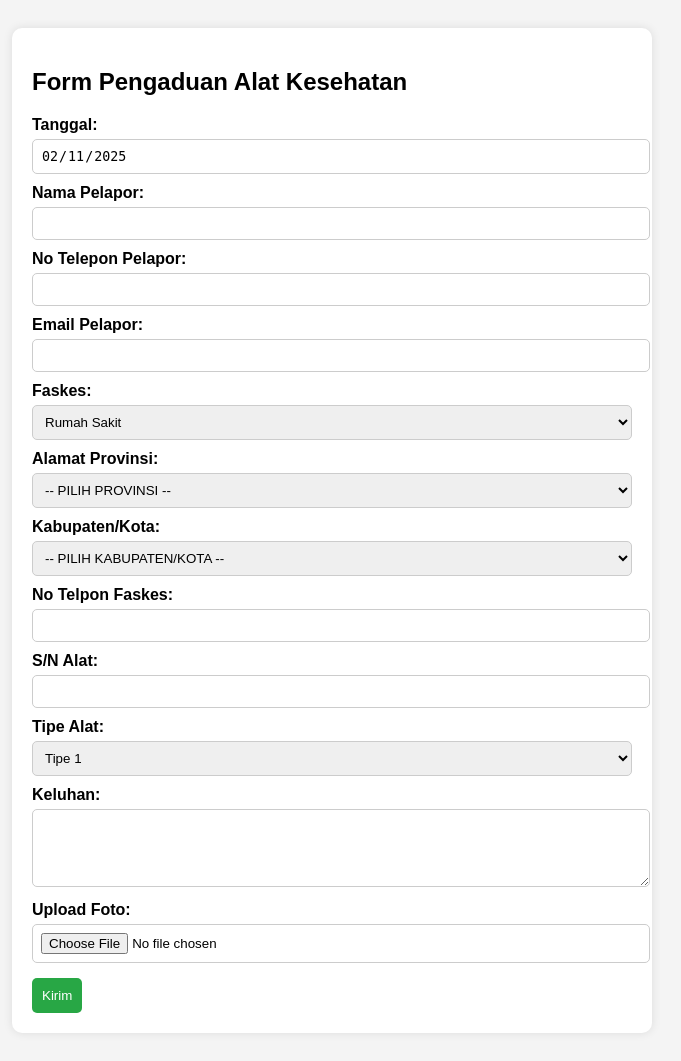
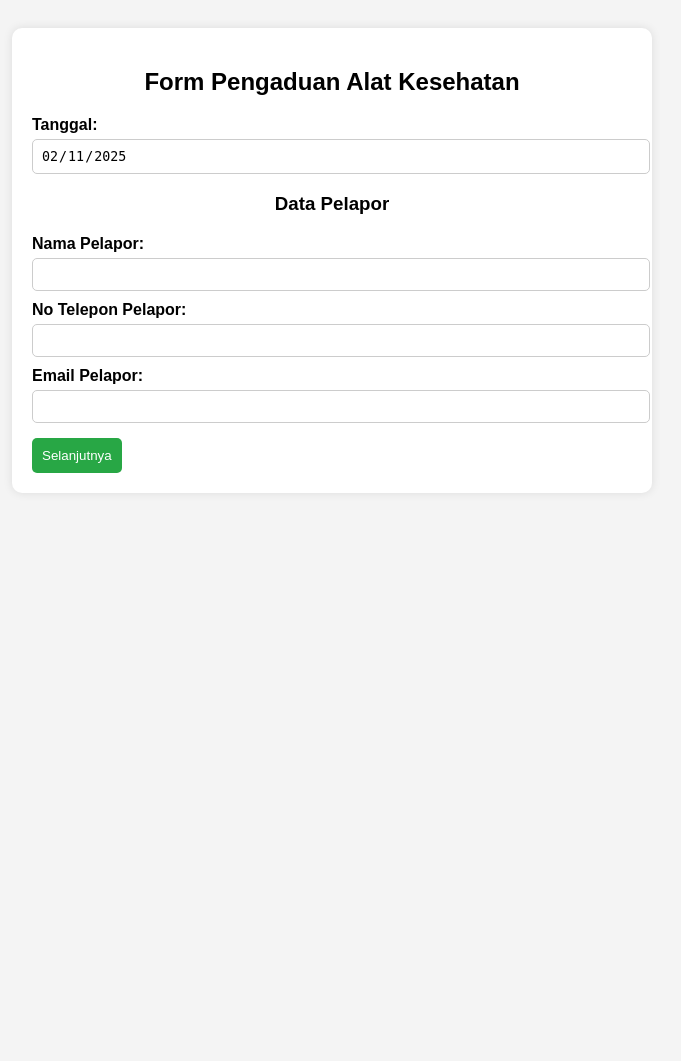
Before and after one commit to errizkyaulia/alkes, a PHP site: page / in a window 1280 px wide. Shown: the whole page, without its empty margins (308-989 px from the left). After the commit the page ends 473 px from the top, so only its background shows below. Run offline with PHP 8.4, Linux system fonts and the light colour scheme.

Commit message:
step per step

```diff
--- a/index.php
+++ b/index.php
@@ -4,53 +4,17 @@
     <meta charset="UTF-8">
     <meta name="viewport" content="width=device-width, initial-scale=1.0">
     <title>Form Pengaduan Alat Kesehatan</title>
-    <style>
-        body {
-            font-family: Arial, sans-serif;
-            background-color: #f4f4f4;
-            padding: 20px;
-        }
-        .container {
-            max-width: 600px;
-            margin: auto;
-            background: #fff;
-            padding: 20px;
-            border-radius: 10px;
-            box-shadow: 0px 0px 10px rgba(0, 0, 0, 0.1);
-        }
-        label {
-            font-weight: bold;
-            display: block;
-            margin-top: 10px;
-        }
-        input, select, textarea {
-            width: 100%;
-            padding: 8px;
-            margin-top: 5px;
-            border: 1px solid #ccc;
-            border-radius: 5px;
-        }
-        button {
-            margin-top: 15px;
-            background: #28a745;
-            color: white;
-            padding: 10px;
-            border: none;
-            border-radius: 5px;
-            cursor: pointer;
-        }
-        button:hover {
-            background: #218838;
-        }
-    </style>
+    <link rel="stylesheet" href="style.css">
 </head>
 <body>
     <div class="container">
         <h2>Form Pengaduan Alat Kesehatan</h2>
         <form>
+            <div class="step active" id="step1">
                 <label for="tanggal">Tanggal:</label>
                 <input type="date" id="tanggal" name="tanggal" required readonly>
 
+                <h3>Data Pelapor</h3>
                 <label for="nama">Nama Pelapor:</label>
                 <input type="text" id="nama" name="nama" required>
 
@@ -60,12 +24,22 @@
                 <label for="email">Email Pelapor:</label>
                 <input type="email" id="email" name="email" required>
 
+                <div class="buttons">
+                    <button type="button" onclick="validateAndNext(1)">Selanjutnya</button>
+                </div>
+            </div>
+
+            <div class="step" id="step2">
+                <h3>Data Faskes</h3>
                 <label for="faskes">Faskes:</label>
                 <select id="faskes" name="faskes" required>
                     <option value="RS">Rumah Sakit</option>
                     <option value="Puskesmas">Puskesmas</option>
                     <option value="Lab">Laboratorium</option>
                 </select>
+
+                <label for="nama_faskes">Nama Faskes - Kode Faskes:</label>
+                <input type="text" id="nama_faskes" name="nama_faskes" required>
 
                 <label for="provinsi">Alamat Provinsi:</label>
                 <select id="provinsi" name="provinsi" required>
@@ -79,6 +53,17 @@
 
                 <label for="telepon_faskes">No Telpon Faskes:</label>
                 <input type="tel" id="telepon_faskes" name="telepon_faskes" required>
+
+                <div class="buttons">
+                    <button type="button" onclick="prevStep(2)">Kembali</button>
+                    <button type="button" onclick="validateAndNext(2)">Selanjutnya</button>
+                </div>
+            </div>
+
+            <div class="step" id="step3">
+                <h3>Data Keluhan Alat</h3>
+                <label for="nama_alat">Nama Alat:</label>
+                <input type="text" id="nama_alat" name="nama_alat" required>
 
                 <label for="sn_alat">S/N Alat:</label>
                 <input type="text" id="sn_alat" name="sn_alat" required>
@@ -94,12 +79,63 @@
                 <textarea id="keluhan" name="keluhan" rows="4" required></textarea>
 
                 <label for="foto">Upload Foto:</label>
-            <input type="file" id="foto" name="foto" accept="image/*" required>
+                <input type="file" id="foto" name="foto" accept="image/*" required>`
 
+                <div class="buttons">
+                    <button type="button" onclick="prevStep(3)">Kembali</button>
+                    <button type="button" onclick="validateAndNext(3)">Selanjutnya</button>
+                </div>
+            </div>
+
+            <div class="step" id="step4">
+                <h3>Preview Data Keluhan</h3>
+                <p id="previewData"></p>
+
+                <div class="buttons">
+                    <button type="button" onclick="prevStep(4)">Kembali</button>
                     <button type="submit">Kirim</button>
+                </div>
+            </div>
+
         </form>
     </div>
 
+
+    <script>
+        function validateAndNext(currentStep) {
+            let inputs = document.querySelectorAll(`#step${currentStep} input, #step${currentStep} select, #step${currentStep} textarea`);
+            for (let input of inputs) {
+                if (!input.value) {
+                    alert("Harap lengkapi semua data sebelum melanjutkan.");
+                    return;
+                }
+            }
+            nextStep(currentStep);
+        }
+
+        function nextStep(step) {
+            document.getElementById(`step${step}`).classList.remove("active");
+            document.getElementById(`step${step + 1}`).classList.add("active");
+
+            if(step === 3) {
+                let previewData = document.getElementById("previewData");
+                let form = document.querySelector("form");
+                let formData = new FormData(form);
+
+                let data = "";
+                for(let pair of formData.entries()) {
+                    data += `${pair[0]}: ${pair[1]}\n`;
+                }
+
+                previewData.textContent = data;
+            }
+        }
+
+        function prevStep(step) {
+            document.getElementById(`step${step}`).classList.remove("active");
+            document.getElementById(`step${step - 1}`).classList.add("active");
+        }
+    </script>
     <script>
         // Set tanggal otomatis ke hari ini
         document.getElementById("tanggal").valueAsDate = new Date();
--- /dev/null
+++ b/style.css
@@ -0,0 +1,47 @@
+body {
+    font-family: Arial, sans-serif;
+    background-color: #f4f4f4;
+    padding: 20px;
+}
+.container {
+    max-width: 600px;
+    margin: auto;
+    background: #fff;
+    padding: 20px;
+    border-radius: 10px;
+    box-shadow: 0px 0px 10px rgba(0, 0, 0, 0.1);
+}
+h2, h3 {
+    text-align: center;
+    margin-bottom: 20px;
+}
+label {
+    font-weight: bold;
+    display: block;
+    margin-top: 10px;
+}
+input, select, textarea {
+    width: 100%;
+    padding: 8px;
+    margin-top: 5px;
+    border: 1px solid #ccc;
+    border-radius: 5px;
+}
+.step {
+    display: none;
+}
+.step.active {
+    display: block;
+}
+button {
+    margin-top: 15px;
+    background: #28a745;
+    color: white;
+    padding: 10px;
+    border: none;
+    border-radius: 5px;
+    cursor: pointer;
+}
+button:hover {
+    background: #218838;
+}
```
Lines whose indentation alone changed are shown as unchanged.
